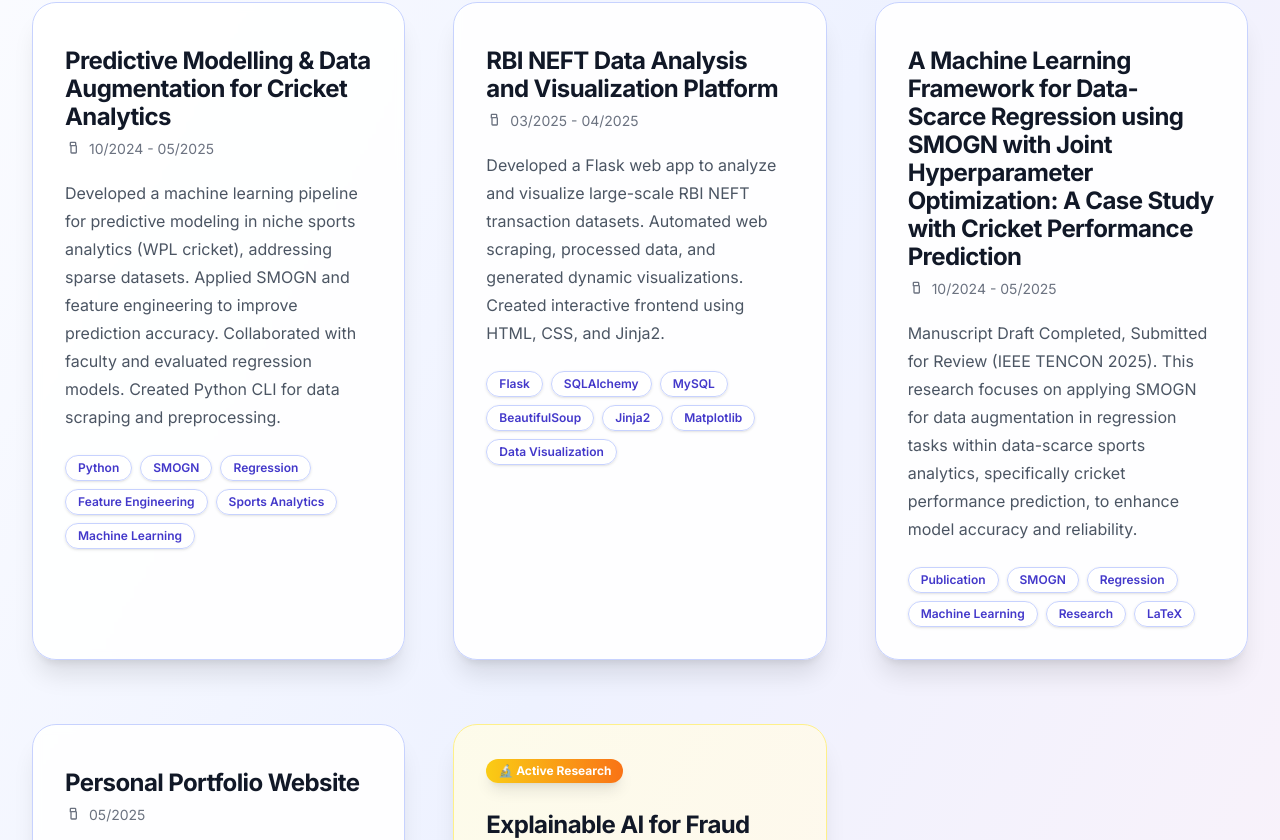
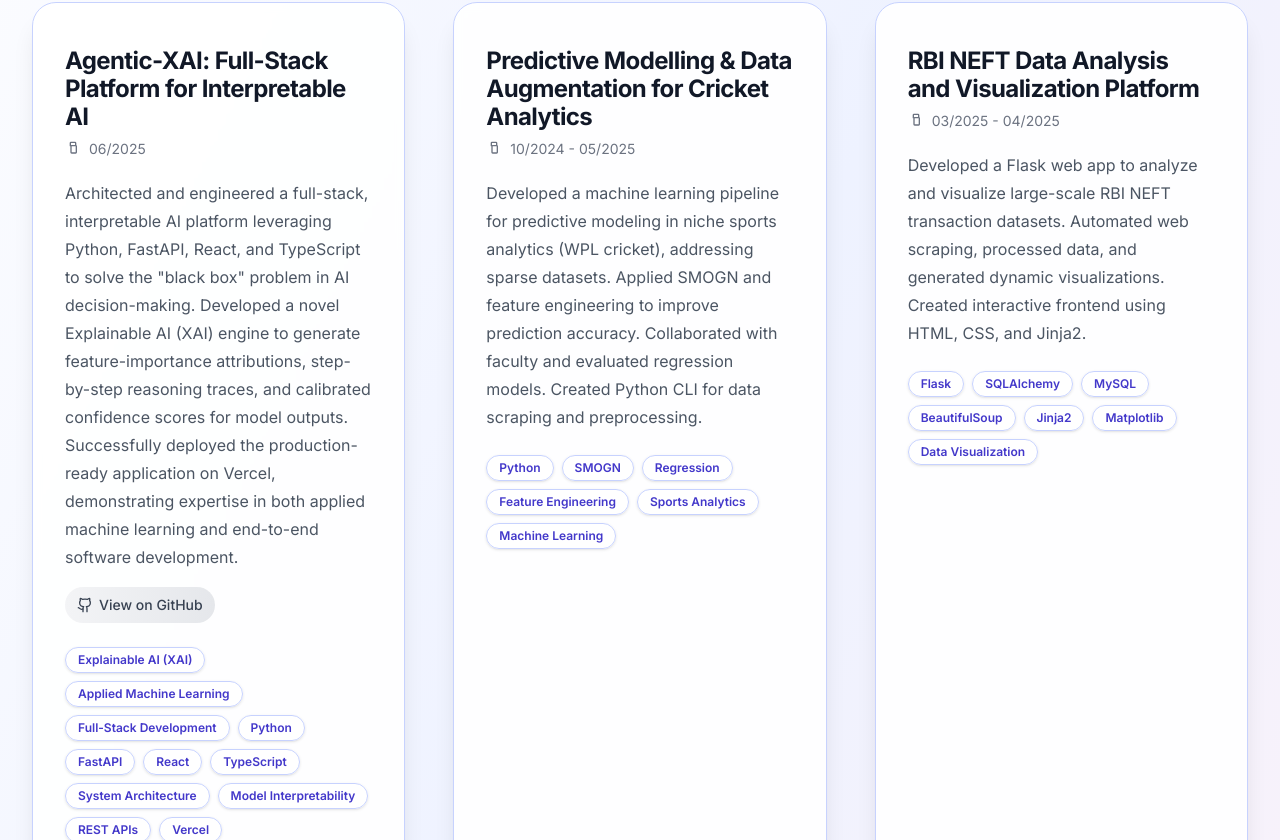
Before and after one commit to Harthik777/portfolio-website, a Next.js app: page /projects in a window 1280 px wide. Shown: the part 800-1640 px from the top of the page. Built offline with nearby package versions, Linux system fonts and the light colour scheme.

Commit message:
feat: Add Agentic-XAI project to portfolio

```diff
--- a/src/app/projects/page.tsx
+++ b/src/app/projects/page.tsx
@@ -1,7 +1,27 @@
 import Link from 'next/link';
 
 const projects = [
-
+  {
+    title: 'Agentic-XAI: Full-Stack Platform for Interpretable AI',
+    description:
+      'Architected and engineered a full-stack, interpretable AI platform leveraging Python, FastAPI, React, and TypeScript to solve the "black box" problem in AI decision-making. Developed a novel Explainable AI (XAI) engine to generate feature-importance attributions, step-by-step reasoning traces, and calibrated confidence scores for model outputs. Successfully deployed the production-ready application on Vercel, demonstrating expertise in both applied machine learning and end-to-end software development.',
+    tags: [
+      'Explainable AI (XAI)',
+      'Applied Machine Learning',
+      'Full-Stack Development',
+      'Python',
+      'FastAPI',
+      'React',
+      'TypeScript',
+      'System Architecture',
+      'Model Interpretability',
+      'REST APIs',
+      'Vercel',
+    ],
+    link: 'https://agentic-xai-harthik-s-projects.vercel.app/',
+    githubLink: 'https://github.com/Harthik777/Agentic-XAI',
+    date: '06/2025',
+  },
   {
     title: 'Predictive Modelling & Data Augmentation for Cricket Analytics',
     description:
```
